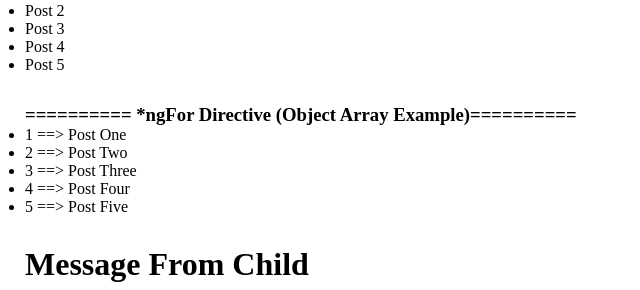
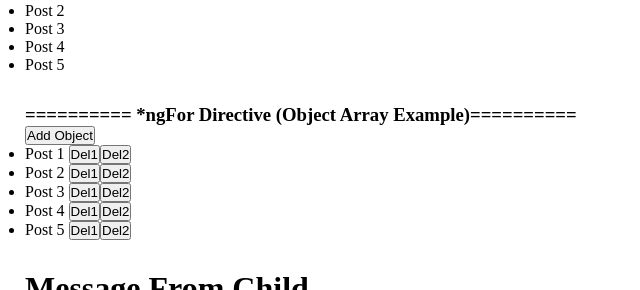
Before and after one commit to manishsajandasani/octacademy-angular, an Angular app: page / in a window 1280 px wide. Shown: the part 864-1154 px from the top of the page, without its empty margins (0-640 px from the left). Built offline with nearby package versions, Linux system fonts and the light colour scheme.

Commit message:
index of array in ngFor; change detection (add or remove items) in ngFor

```diff
--- a/src/app/post/post.component.html
+++ b/src/app/post/post.component.html
@@ -43,7 +43,12 @@
 
 <div style="margin: 30px 0;">
   <h3>========== *ngFor Directive (Object Array Example)==========</h3>
+  <button (click)="addObjToObjArray()">Add Object</button>
   <ul>
-    <li *ngFor="let obj of objArray"> {{ obj.id }} ==> {{ obj.title }} </li>
+    <li *ngFor="let obj of objArray; let i = index">
+      {{ obj.title }}
+      <button (click)="deleteObj1(obj)">Del1</button>
+      <button (click)="deleteObj2(i)">Del2</button>
+    </li>
   </ul>
 </div>
--- a/src/app/post/post.component.ts
+++ b/src/app/post/post.component.ts
@@ -15,7 +15,18 @@ export class PostComponent implements OnInit {
 
   postArray: Array<string> = ["Post 1", "Post 2", "Post 3", "Post 4", "Post 5"];
 
-  objArray: Array<{id: number, title: string}> = [ { id: 1, title: 'Post One' }, { id: 2, title: 'Post Two' }, { id: 3, title: 'Post Three' }, { id: 4, title: 'Post Four' }, { id: 5, title: 'Post Five' }, ]
+  objArray: Array<{ id: number, title: string }> = [{ id: 1, title: 'Post 1' }, { id: 2, title: 'Post 2' }, { id: 3, title: 'Post 3' }, { id: 4, title: 'Post 4' }, { id: 5, title: 'Post 5' },]
+
+  addObjToObjArray() {
+    this.objArray.push({ id: 6, title: "Post Six" });
+  }
+
+  deleteObj1(obj: any) {
+    this.objArray.splice(this.objArray.indexOf(obj), 1);
+  }
+  deleteObj2(index: number) {
+    this.objArray.splice(index, 1);
+  }
 
   @Output() messageEvent = new EventEmitter<string>();
 
```
Also changed, not shown: 1 other file (tests, documents, lock files or other folders).
